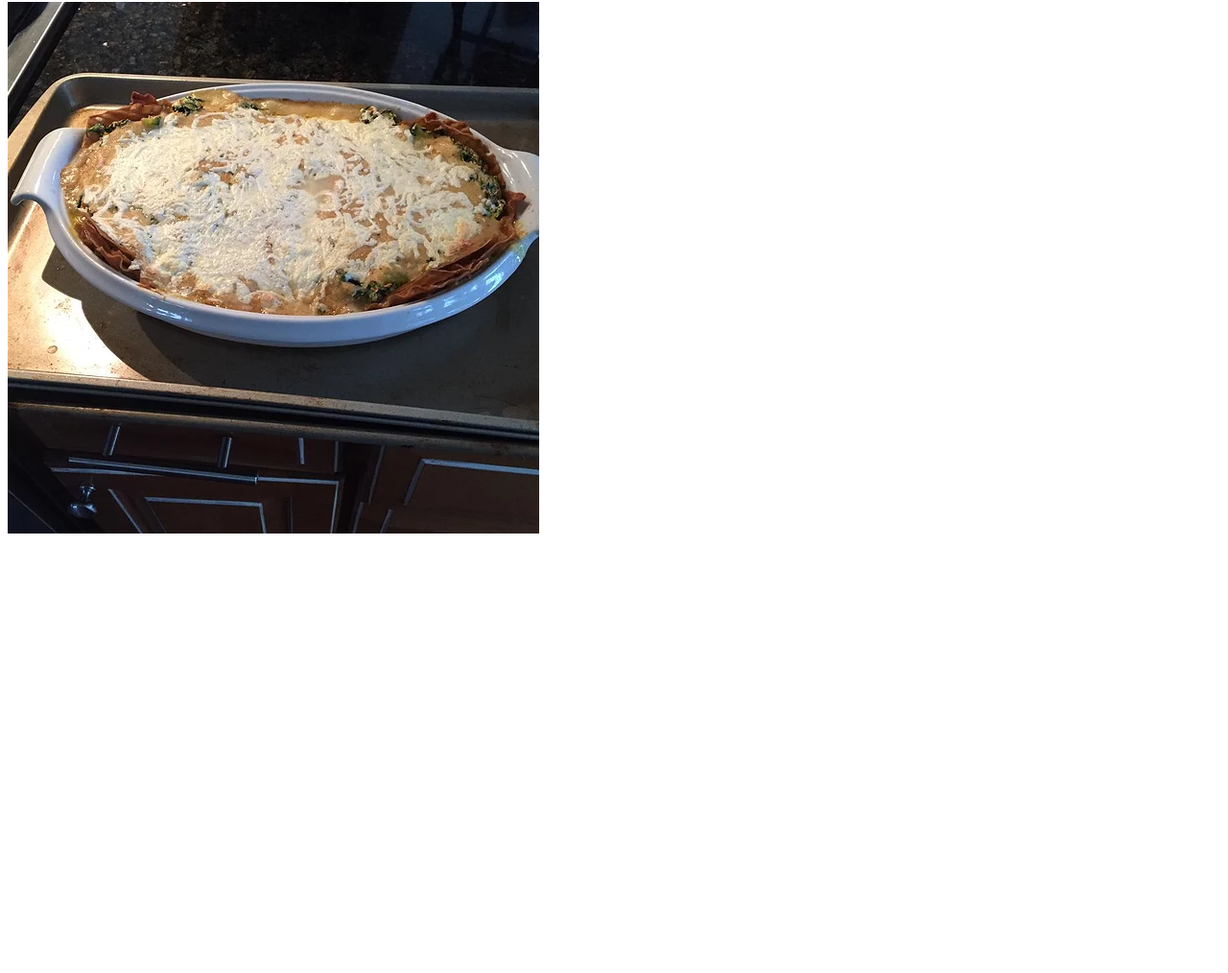
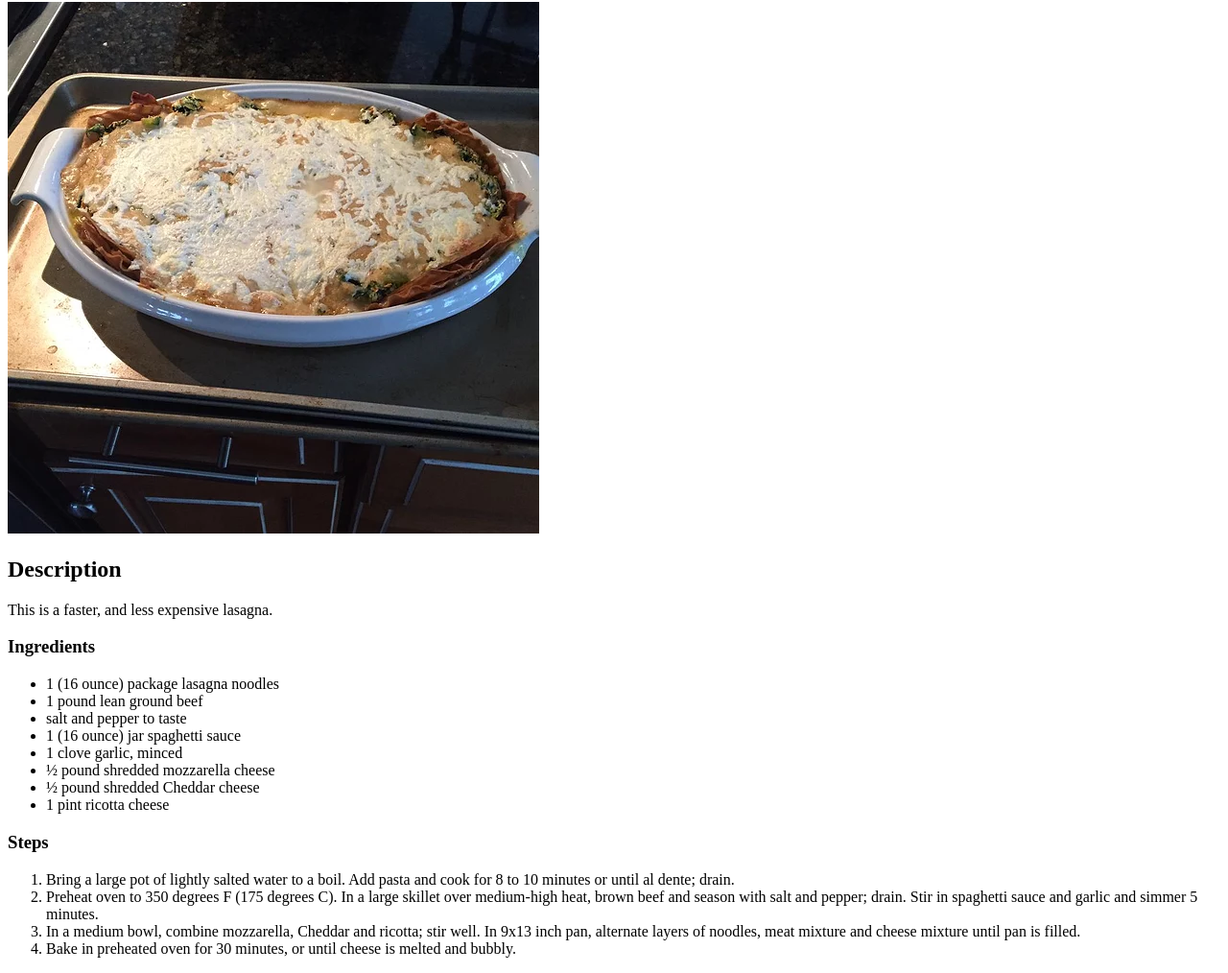
Before and after one commit to kawsik/odin-recipes, a plain HTML site: page recipes/lasagna.html in a window 1280 px wide. Shown: the part 78-1092 px from the top of the page at 96% size. Before the commit the page ends 800 px from the top, so only its background shows below. Drawn offline with Linux system fonts and the light colour scheme.

Commit message:
Added 3rd time

```diff
--- a/recipes/lasagna.html
+++ b/recipes/lasagna.html
@@ -8,5 +8,25 @@
     <body>
         <h1>Lasagna Recipe</h1>
         <img src="../images/lasagna.png" alt="picture of lasagna">
+        <h2>Description</h2>
+        <p>This is a faster, and less expensive lasagna. </p>
+        <h3>Ingredients</h3>
+        <ul>
+            <li>1 (16 ounce) package lasagna noodles </li>
+            <li>1 pound lean ground beef</li>
+            <li>salt and pepper to taste</li>
+            <li>1 (16 ounce) jar spaghetti sauce</li>
+            <li>1 clove garlic, minced </li>
+            <li>½ pound shredded mozzarella cheese </li>
+            <li>½ pound shredded Cheddar cheese</li>
+            <li>1 pint ricotta cheese</li>
+        </ul>
+        <h3>Steps</h3>
+        <ol>
+            <li>Bring a large pot of lightly salted water to a boil. Add pasta and cook for 8 to 10 minutes or until al dente; drain.</li>
+            <li>Preheat oven to 350 degrees F (175 degrees C). In a large skillet over medium-high heat, brown beef and season with salt and pepper; drain. Stir in spaghetti sauce and garlic and simmer 5 minutes.</li>
+            <li>In a medium bowl, combine mozzarella, Cheddar and ricotta; stir well. In 9x13 inch pan, alternate layers of noodles, meat mixture and cheese mixture until pan is filled.</li>
+            <li>Bake in preheated oven for 30 minutes, or until cheese is melted and bubbly.</li>
+        </ol>
     </body>
 </html>
```
Also changed, not shown: recipes/sandwich.html (+13 -0 lines).
